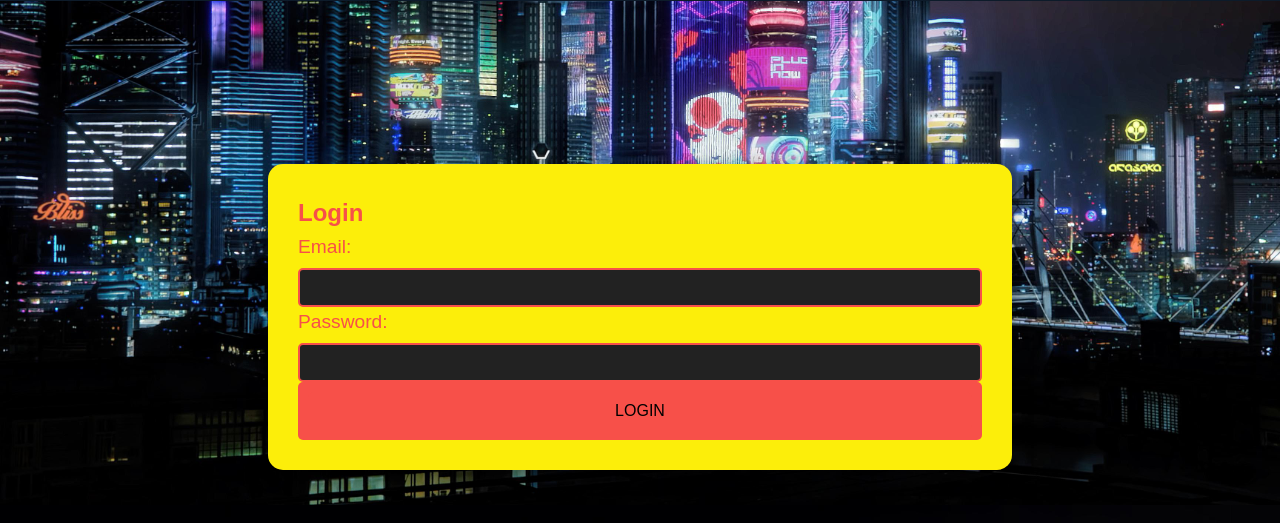
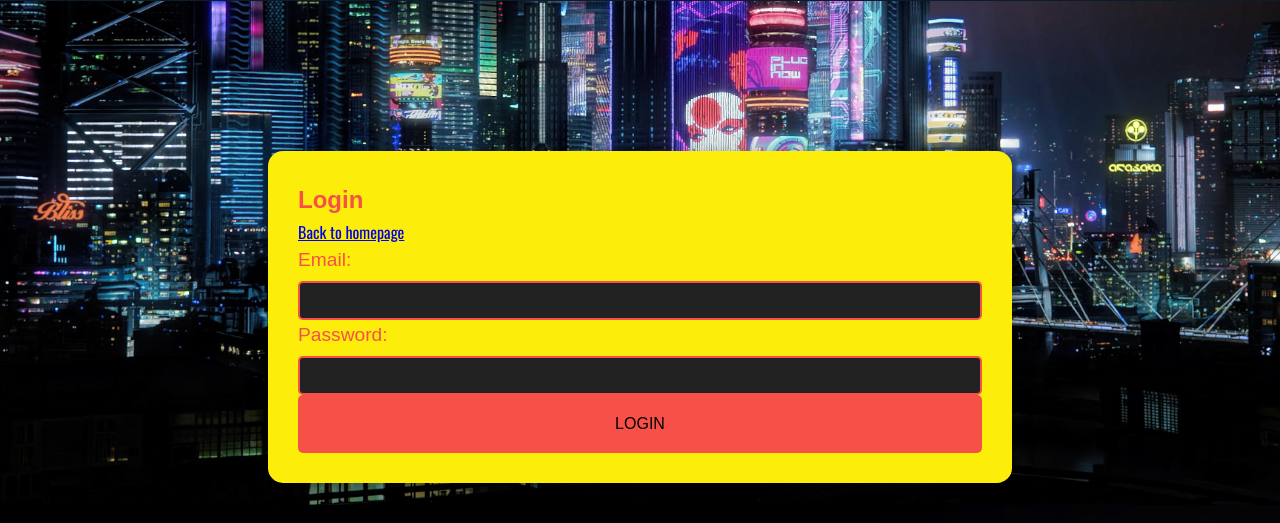
Before and after one commit to Muhro5142/CyberPunkNews, a Flask app: page /log in a window 1280 px wide. Shown: the part 295-818 px from the top of the page. Run offline with Flask 3, Linux system fonts and the light colour scheme; some web fonts are replaced.

Commit message:
Update log.html

```diff
--- a/templates/log.html
+++ b/templates/log.html
@@ -3,7 +3,9 @@
 {%block main%}
 <h2>Login {{error}}</h2>
 <form class="log"action="/log" method="post">
-
+    <div class="backtohome">
+        <a href="/" class="backtohome">Back to homepage</a>
+    </div>
 
     <div>
         <label for="emailog">Email:</label>
```
